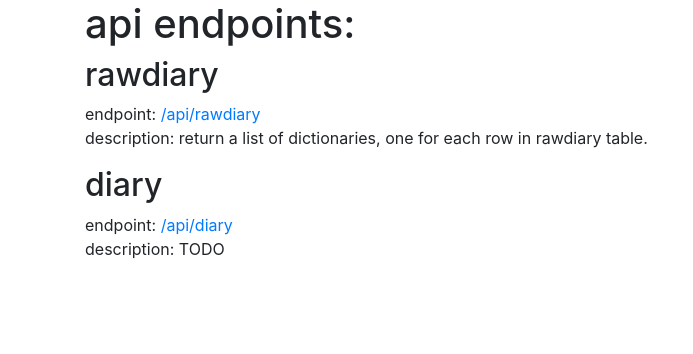
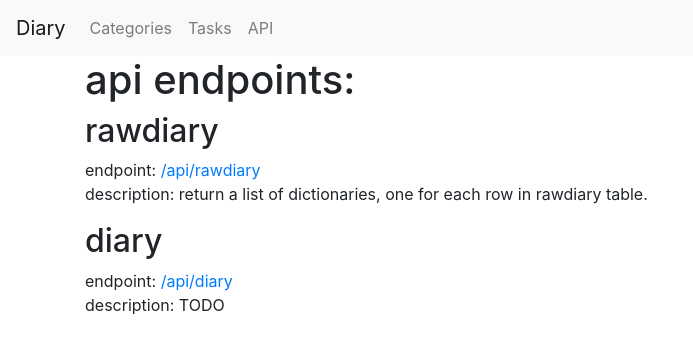
Before and after one commit to HaeckelK/diary_wa, a Flask app: page /api/ in a window 1280 px wide. Shown: the top 354 px of the page, without its empty margins (0-693 px from the left). Run offline with Flask 2, Linux system fonts and the light colour scheme; some libraries are stand-ins or nearby versions.

Commit message:
feat: navbar

```diff
--- a/templates/base.html
+++ b/templates/base.html
@@ -21,6 +21,30 @@
   {% endif %}
   {% endwith %}
 </head>
+{% set suspension_count = session.get("suspension_count", 0) %}
+{% set current_position = session.get("current_position", 0) %}
+{% set userid = session.get("user_id", None) %}
+{% set badge = session.get("badge", None) %}
+<nav class="navbar navbar-expand-lg navbar-light bg-light">
+  <a class="navbar-brand" href="\">Diary {{config['PLATFORM']}}</a>
+  <button class="navbar-toggler" type="button" data-toggle="collapse" data-target="#navbarSupportedContent" aria-controls="navbarSupportedContent" aria-expanded="false" aria-label="Toggle navigation">
+    <span class="navbar-toggler-icon"></span>
+  </button>
+
+  <div class="collapse navbar-collapse" id="navbarSupportedContent">
+    <ul class="navbar-nav mr-auto">
+      <li class="nav-item">
+        <a class="nav-link" href="\categories">Categories</a>
+      </li>
+      <li class="nav-item">
+        <a class="nav-link" href="\tasks">Tasks</a>
+      </li>
+      <li class="nav-item">
+        <a class="nav-link" href="\api">API</a>
+      </li>
+    </ul>
+  </div>
+</nav>
 <div class="container">{% block content %}{% endblock %}</div>
 <div id="footer">
   {% block footer %}
--- a/templates/diary_index.html
+++ b/templates/diary_index.html
@@ -2,8 +2,6 @@
 {% block title %}diary index{% endblock %}
 
 {% block content %}
-<h3><a href='/tasks/'>tasks</a></h3>
-<h3><a href='/categories/'>categories</a></h3>
 <h1>Diary Entry: </h1>
 <div class="container">
   <ul class="list-group">
```
